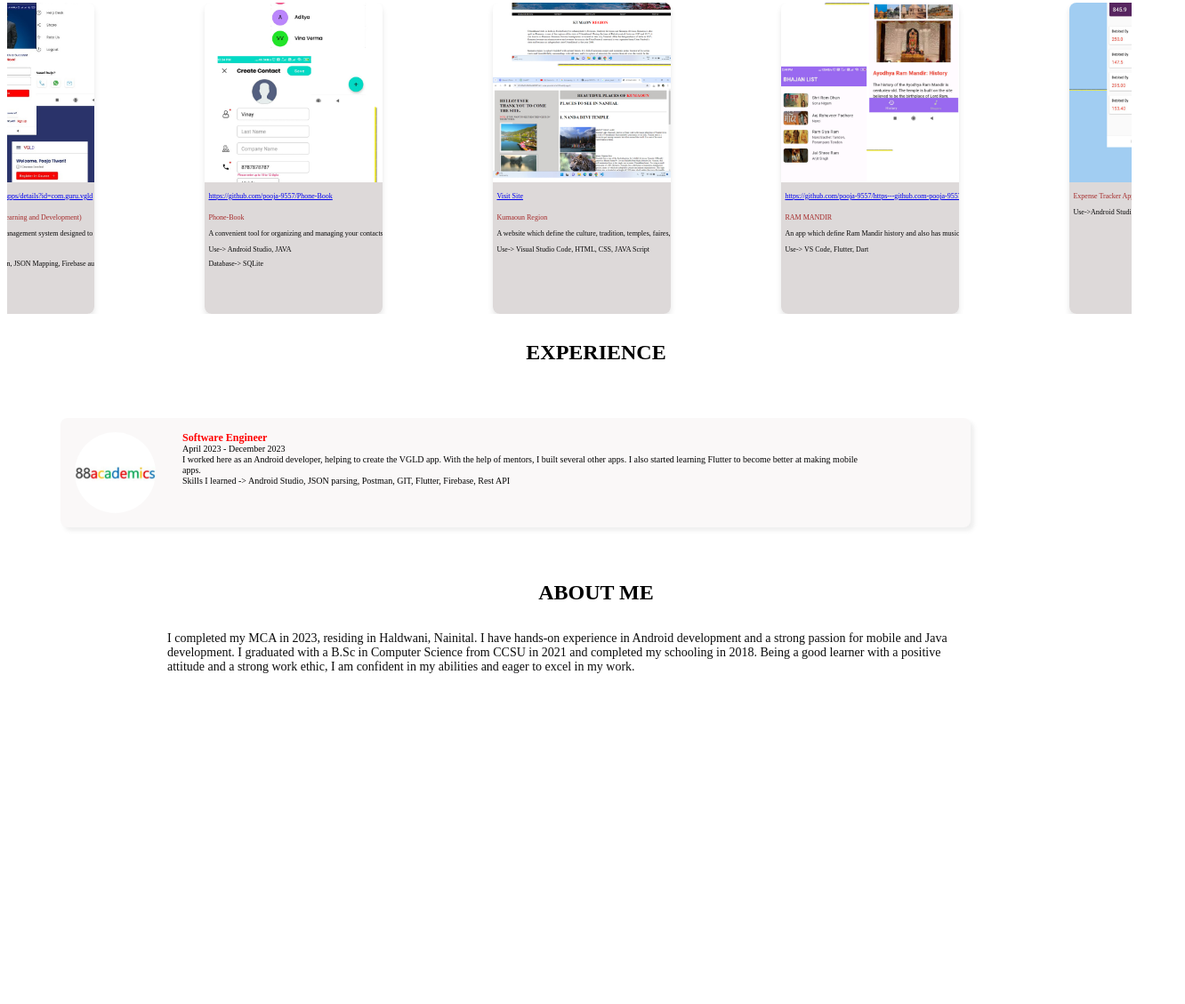
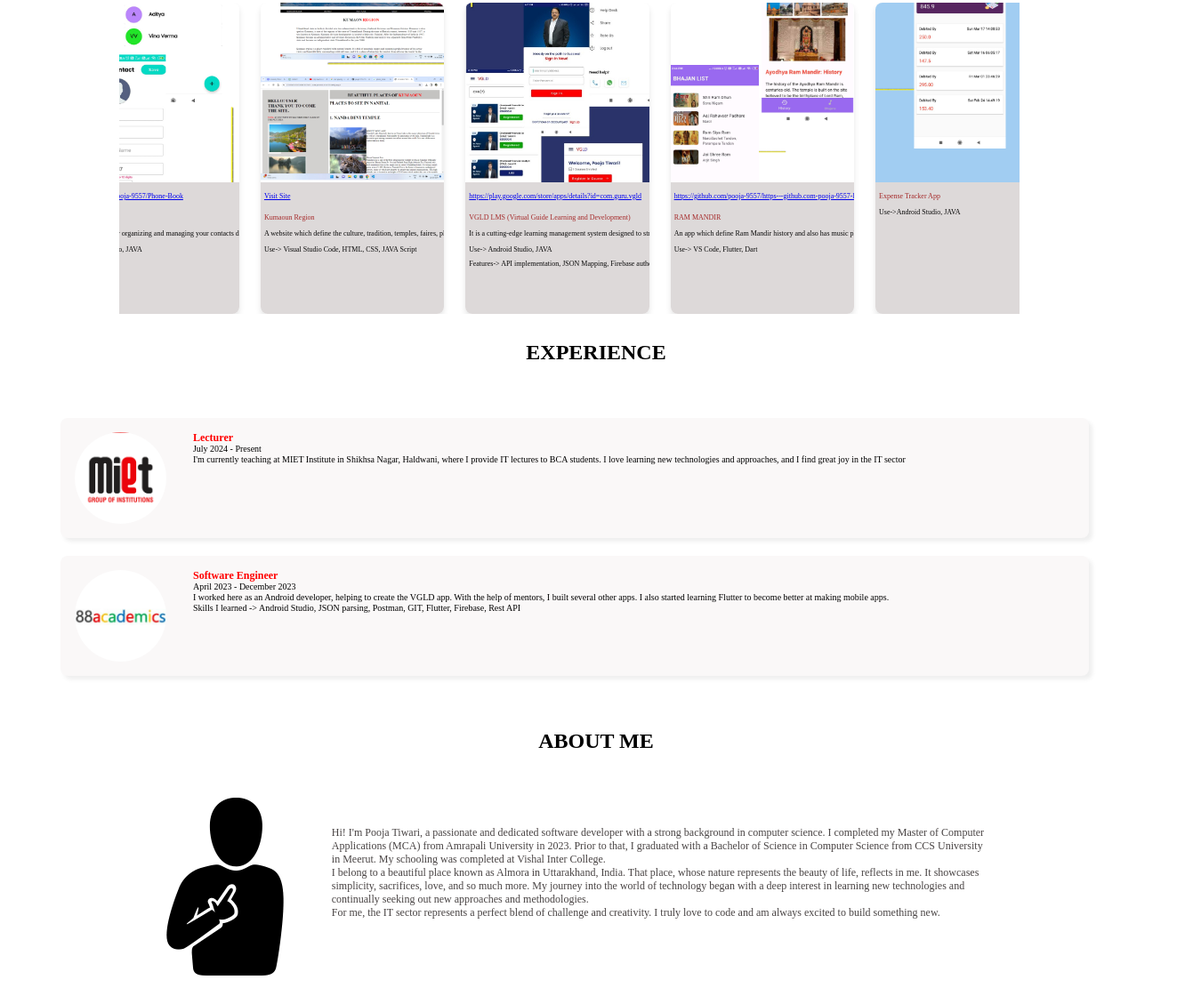
Before and after one commit to pooja-9557/portfolio-v2, a plain HTML site: page index.html in a window 1280 px wide. Shown: the part 625-1754 px from the top of the page at 89% size, 1332 px wide, since content can reach past the window. Before the commit the page ends 1397 px from the top, so only its background shows below. Drawn offline with nearby package versions, Linux system fonts and the light colour scheme.

Commit message:
new updation of experinec , change about me section, also change width to show projects

```diff
--- a/index.html
+++ b/index.html
@@ -11,8 +11,23 @@
     <!-- jQuery CDN -->
     <script src="https://cdnjs.cloudflare.com/ajax/libs/jquery/3.6.0/jquery.min.js"></script>
     <style>
+
+.parent {
+    display: flex;
+    justify-content: center; /* centers horizontally */
+    padding: 20px;
+}
+
+.center-div {
+    margin: 20px;
+    width: 60%;
+    font-size: 12px;
+    color: rgb(73, 68, 68);
+}
         /* Additional CSS for carousel */
         .project-carousel {
+            width: 80%;
+            margin: 0 auto;
             overflow: hidden;
             white-space: nowrap;
         }
@@ -26,10 +41,17 @@
 
         .project-carousel ul li {
             display: inline-block;
-            width: 300px;
-            /* Adjust card width as needed */
+            width: calc(80% / 5 - 20px);
             margin-right: 20px;
-            /* Adjust spacing between cards as needed */
+        }
+
+        .project-carousel ul li:last-child {
+            margin-right: 0;
+        }
+
+        .project-carousel .card {
+            width: 100%;
+            box-sizing: border-box;
         }
     </style>
 </head>
@@ -73,28 +95,7 @@
     </div>
     <div class="project-carousel">
         <ul>
-            <li>
-                <div class="flip_item">
-                    <div class="card">
-                        <div class="image_container">
-                            <img src="VGLD.jpeg" alt="Image 1">
-                        </div>
-                        <div class="text_container">
-                            <p class="vertical_text"><a
-                                    href="https://play.google.com/store/apps/details?id=com.guru.vgld">https://play.google.com/store/apps/details?id=com.guru.vgld</a>
-                            </p>
-                            <span class="vertical_text">
-                                <spam style="color: brown;">VGLD LMS (Virtual Guide Learning and Development)</spam>
-                                <br>It is a cutting-edge learning management system designed to streamline education
-                                delivery, empower instructors, and engage learners.
-                            </span>
-                            <p class="vertical_text"> Use-> Android Studio, JAVA</p>
-                            <p class="vertical_text"> Features-> API implementation, JSON Mapping, Firebase
-                                authentication, Video Cipher etc.</p>
-                        </div>
-                    </div>
-                </div>
-            </li>
+
             <li>
                 <div class="flip_item">
                     <div class="card">
@@ -133,6 +134,28 @@
                             </span>
                             <p class="vertical_text"> Use-> Visual Studio Code, HTML, CSS, JAVA Script</p>
 
+                        </div>
+                    </div>
+                </div>
+            </li>
+            <li>
+                <div class="flip_item">
+                    <div class="card">
+                        <div class="image_container">
+                            <img src="VGLD.jpeg" alt="Image 1">
+                        </div>
+                        <div class="text_container">
+                            <p class="vertical_text"><a
+                                    href="https://play.google.com/store/apps/details?id=com.guru.vgld">https://play.google.com/store/apps/details?id=com.guru.vgld</a>
+                            </p>
+                            <span class="vertical_text">
+                                <spam style="color: brown;">VGLD LMS (Virtual Guide Learning and Development)</spam>
+                                <br>It is a cutting-edge learning management system designed to streamline education
+                                delivery, empower instructors, and engage learners.
+                            </span>
+                            <p class="vertical_text"> Use-> Android Studio, JAVA</p>
+                            <p class="vertical_text"> Features-> API implementation, JSON Mapping, Firebase
+                                authentication, Video Cipher etc.</p>
                         </div>
                     </div>
                 </div>
@@ -194,7 +217,17 @@
     </script>
     <h1 class="headings">EXPERIENCE </h1>
     <div class="experience_container">
+        <div class="experience_card">
+            <div class="details">
+                <img src="miet.png" alt="88academics">
+                <div class="experience_div">
+                    <h2>Lecturer<br><span style="font-size: 10px;color: black; font-weight: normal;">July 2024
+                            - Present<br> I'm currently teaching at MIET Institute in Shikhsa Nagar, Haldwani, where I provide IT lectures to BCA students. I love learning new technologies and approaches, and I find great joy in the IT sector</span></h2>
+                    <p style="font-size: 10px;"></p>
 
+                </div>
+            </div>
+        </div>
         <div class="experience_card">
             <div class="details">
                 <img src="88academics.jpg" alt="88academics">
@@ -211,12 +244,17 @@
         </div>
     </div>
     <h1 class="headings">ABOUT ME</h1>
-    <div style="margin-right: 180px;margin-top: 20px;margin-left: 180px;">
-        <p style="font-size: 14px;color: rgb(12, 12, 12);">
-            I completed my MCA in 2023, residing in Haldwani, Nainital. I have hands-on experience in Android
-            development and a strong passion for mobile and Java development. I graduated with a B.Sc in Computer
-            Science from CCSU in 2021 and completed my schooling in 2018. Being a good learner with a positive attitude
-            and a strong work ethic, I am confident in my abilities and eager to excel in my work.</p>
+    <div class="parent">
+        <div >
+            <img src="me.png">
+        </div>
+        <div class="center-div">
+            <p>Hi! I'm Pooja Tiwari, a passionate and dedicated software developer with a strong background in computer science. I completed my Master of Computer Applications (MCA) from Amrapali University in 2023. Prior to that, I graduated with a Bachelor of Science in Computer Science from CCS University in Meerut. My schooling was completed at Vishal Inter College.
+            <br>
+            I belong to a beautiful place known as Almora in Uttarakhand, India. That place, whose nature represents the beauty of life, reflects in me. It showcases simplicity, sacrifices, love, and so much more. My journey into the world of technology began with a deep interest in learning new technologies and continually seeking out new approaches and methodologies.
+            <br>
+            For me, the IT sector represents a perfect blend of challenge and creativity. I truly love to code and am always excited to build something new.</p>
+        </div>
     </div>
 </body>
 
--- a/index2.css
+++ b/index2.css
@@ -22,7 +22,7 @@
     text-align:center; font-size: 24px;
 }
 .main{
-    width: 100%;
+
     background-color: rgb(218, 232, 247);
     padding: 20px;
 
@@ -154,13 +154,12 @@
 
 /* For experience */
 .experience_container {
-    width: 100%;
     align-items: center;
     margin: 60px;
   }
   .experience_card {
-    margin-top: 10px;
-    width: 80%;
+    margin-top: 20px;
+    width: 100%;
     padding: 6px;
     background-color: rgb(250, 248, 248);
     border-radius: 8px;
```
Also changed, not shown: me.png (added), miet.png (added), 1 other file.
